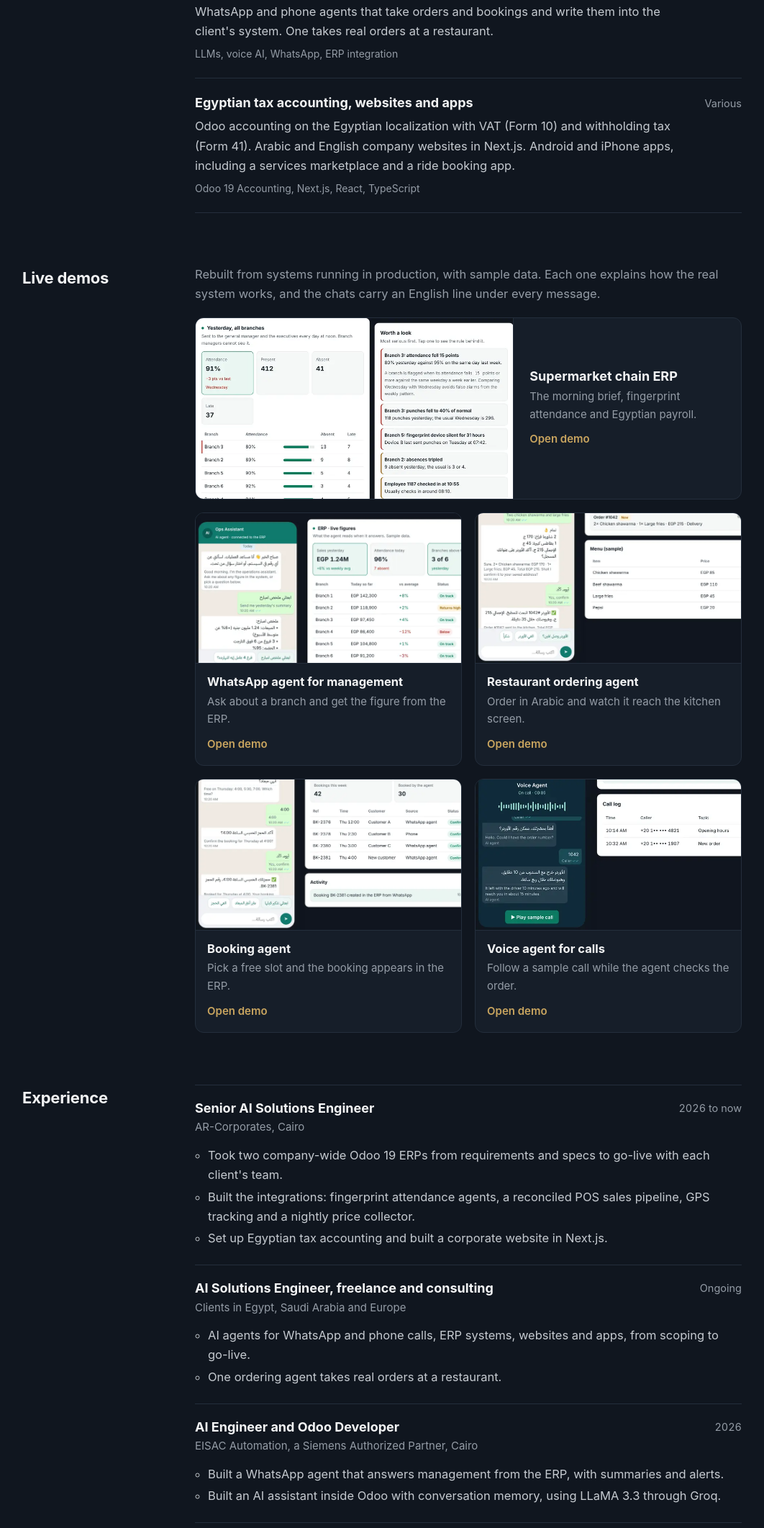
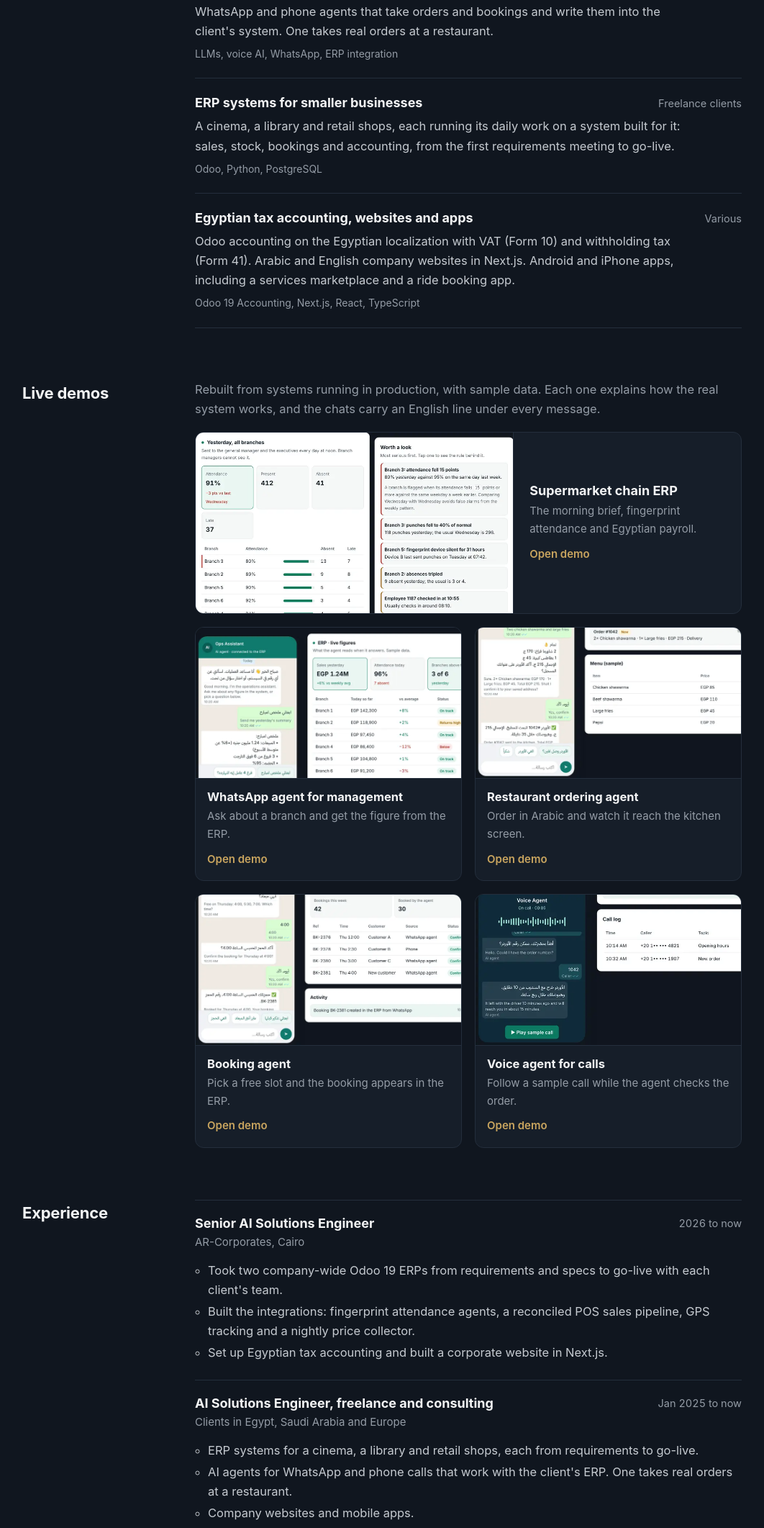
Before and after one commit to Marwankhater/marwankhater.github.io, a plain HTML site: page index.html in a window 1280 px wide. Shown: the part 1720-3843 px from the top of the page at 72% size, without its empty margins (109-1171 px from the left). Drawn offline with Linux system fonts and the light colour scheme.

Commit message:
Freelance since January 2025: ERP systems for a cinema, a library and retail shops

```diff
--- a/index.html
+++ b/index.html
@@ -233,6 +233,11 @@
         <p class="stack">LLMs, voice AI, WhatsApp, ERP integration</p>
       </article>
       <article class="case">
+        <div class="top"><h3>ERP systems for smaller businesses</h3><span class="meta">Freelance clients</span></div>
+        <p>A cinema, a library and retail shops, each running its daily work on a system built for it: sales, stock, bookings and accounting, from the first requirements meeting to go-live.</p>
+        <p class="stack">Odoo, Python, PostgreSQL</p>
+      </article>
+      <article class="case">
         <div class="top"><h3>Egyptian tax accounting, websites and apps</h3><span class="meta">Various</span></div>
         <p>Odoo accounting on the Egyptian localization with VAT (Form 10) and withholding tax (Form 41). Arabic and English company websites in Next.js. Android and iPhone apps, including a services marketplace and a ride booking app.</p>
         <p class="stack">Odoo 19 Accounting, Next.js, React, TypeScript</p>
@@ -260,8 +265,8 @@
       <ul class="jobs">
         <li class="job"><h3>Senior AI Solutions Engineer</h3><span class="when">2026 to now</span><span class="at">AR-Corporates, Cairo</span>
           <ul><li>Took two company-wide Odoo 19 ERPs from requirements and specs to go-live with each client's team.</li><li>Built the integrations: fingerprint attendance agents, a reconciled POS sales pipeline, GPS tracking and a nightly price collector.</li><li>Set up Egyptian tax accounting and built a corporate website in Next.js.</li></ul></li>
-        <li class="job"><h3>AI Solutions Engineer, freelance and consulting</h3><span class="when">Ongoing</span><span class="at">Clients in Egypt, Saudi Arabia and Europe</span>
-          <ul><li>AI agents for WhatsApp and phone calls, ERP systems, websites and apps, from scoping to go-live.</li><li>One ordering agent takes real orders at a restaurant.</li></ul></li>
+        <li class="job"><h3>AI Solutions Engineer, freelance and consulting</h3><span class="when">Jan 2025 to now</span><span class="at">Clients in Egypt, Saudi Arabia and Europe</span>
+          <ul><li>ERP systems for a cinema, a library and retail shops, each from requirements to go-live.</li><li>AI agents for WhatsApp and phone calls that work with the client's ERP. One takes real orders at a restaurant.</li><li>Company websites and mobile apps.</li></ul></li>
         <li class="job"><h3>AI Engineer and Odoo Developer</h3><span class="when">2026</span><span class="at">EISAC Automation, a Siemens Authorized Partner, Cairo</span>
           <ul><li>Built a WhatsApp agent that answers management from the ERP, with summaries and alerts.</li><li>Built an AI assistant inside Odoo with conversation memory, using LLaMA 3.3 through Groq.</li></ul></li>
         <li class="job"><h3>AI and Programming Instructor</h3><span class="when">2026</span><span class="at">iSchool, part-time</span>
```
Also changed, not shown: 1 other file.
